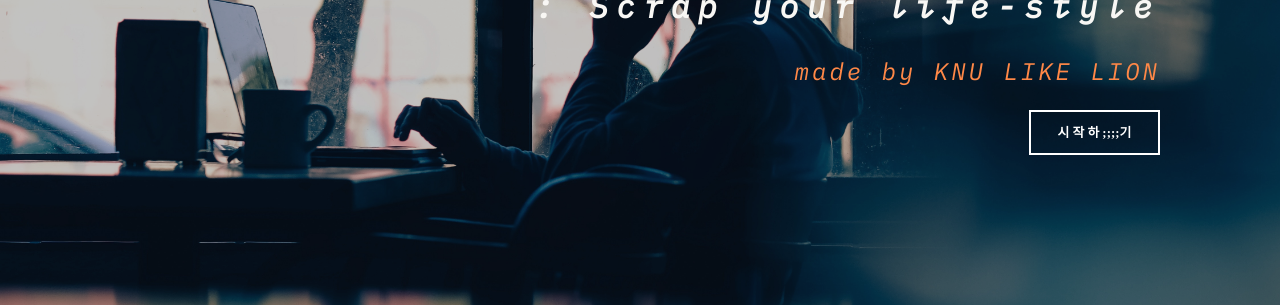
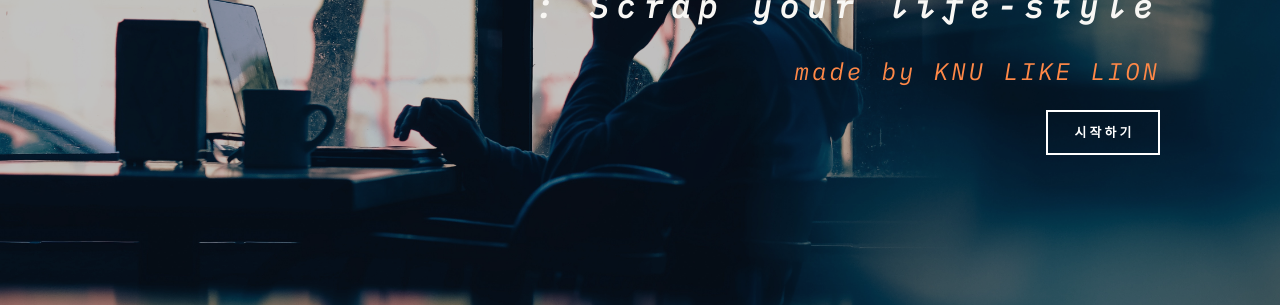
Before and after one commit to sjh7548750/scrapit, a Django app: page / in a window 1280 px wide. Shown: the part 405-710 px from the top of the page. Run offline with Django 3.2, Linux system fonts and the light colour scheme; some libraries are stand-ins or nearby versions; some web fonts are replaced.

Commit message:
heesu 09:18

```diff
--- a/scrap/templates/scrap/about.html
+++ b/scrap/templates/scrap/about.html
@@ -29,7 +29,7 @@
             <h1>: <span>Scrap your life-style</h1>
             <h3>made by KNU LIKE LION</h3></span>
             <div class="actions" data-aos="zoom-in-left">
-                <a href="http://asdfzcv12314213.run.goorm.io/accounts/login/" class="button alt">시 작 하 ;;;;기</a>
+                <a href="http://127.0.0.1:8000/accounts/login/" class="button alt">시 작 하 기</a>
             </div>
         </div>
     </section>
```
